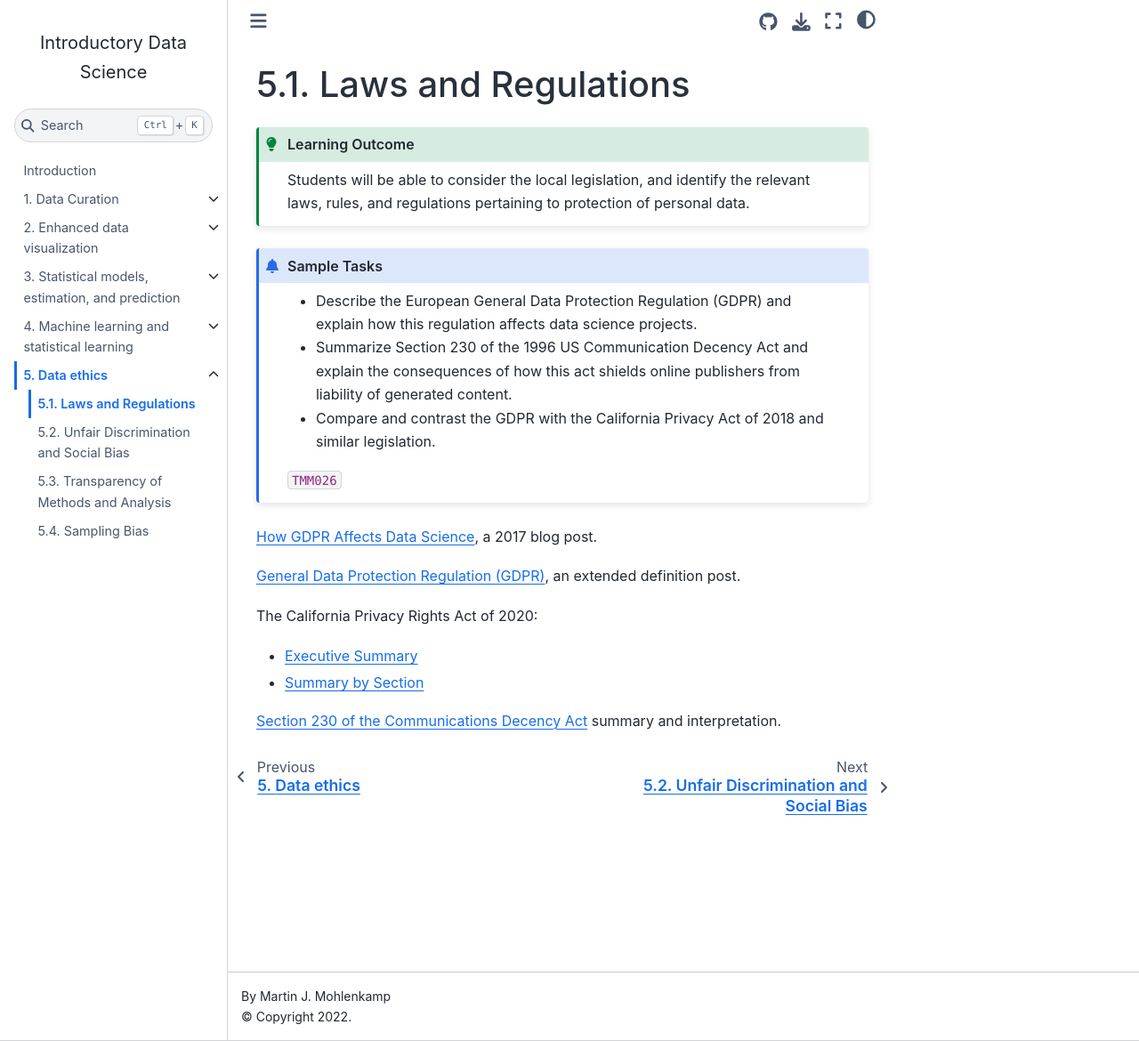
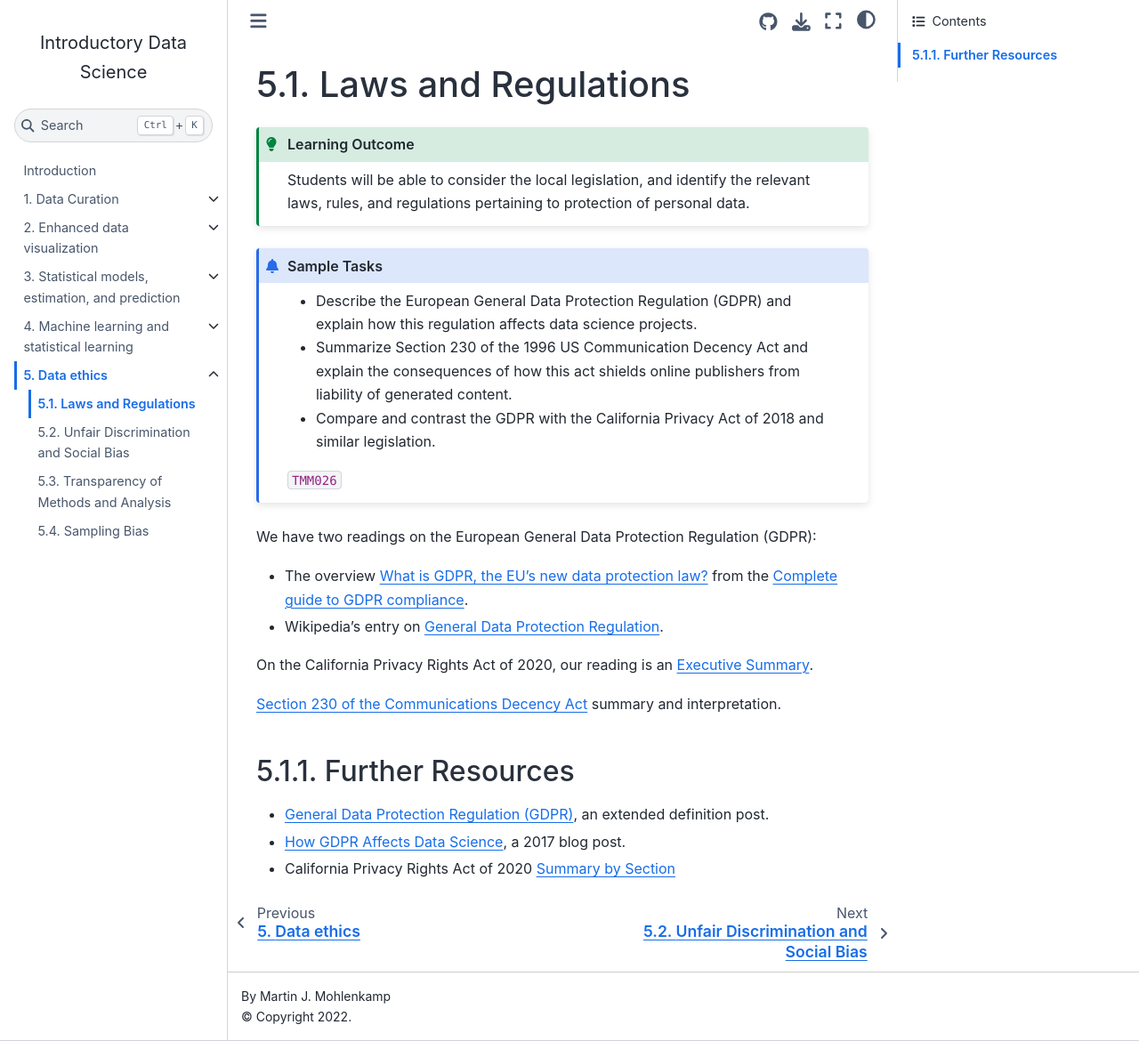
Before and after one commit to data-ohio/introductory-data-science, a Jupyter Book: the page built from 5/1/5_1_laws.md, in a window 1280 px wide and 1170 px high. Shown: the whole window at 89% size. Built offline with Jupyter Book 1.0.4 settings and Sphinx 7.4.7 and the Sphinx Book theme 1.1.4, drawn with Linux system fonts in a browser that asks for light colours; pages that are not in the unit, such as notebooks, are missing from menus; cross-references to code outside the pages are shown as plain code.

Commit message:
some legal links

````diff
--- a/5/1/5_1_laws.md
+++ b/5/1/5_1_laws.md
@@ -12,13 +12,16 @@ Students will be able to consider the local legislation, and identify the releva
 
 {cite}`TMM026`
 ```
+We have two readings on the European General Data Protection Regulation (GDPR):
+* The overview [What is GDPR, the EU’s new data protection law?](https://gdpr.eu/what-is-gdpr/) from the [Complete guide to GDPR compliance](https://gdpr.eu/).
+* Wikipedia's entry on [General Data Protection Regulation](https://en.wikipedia.org/wiki/General_Data_Protection_Regulation).
 
-[How GDPR Affects Data Science](https://www.kdnuggets.com/2017/07/gdpr-affects-data-science.html), a 2017 blog post.
-
-[General Data Protection Regulation (GDPR)](https://www.techtarget.com/whatis/definition/General-Data-Protection-Regulation-GDPR), an extended definition post.
-
-The California Privacy Rights Act of 2020:
-  * [Executive Summary](https://www.caprivacy.org/cpra-exec-summary/)
-  * [Summary by Section](https://www.caprivacy.org/cpra-summary-by-section/)
+On the California Privacy Rights Act of 2020, our reading is an [Executive Summary](https://www.caprivacy.org/cpra-exec-summary/).
 
 [Section 230 of the Communications Decency Act](https://www.eff.org/issues/cda230) summary and interpretation.
+
+## Further Resources
+
+* [General Data Protection Regulation (GDPR)](https://www.techtarget.com/whatis/definition/General-Data-Protection-Regulation-GDPR), an extended definition post.
+* [How GDPR Affects Data Science](https://www.kdnuggets.com/2017/07/gdpr-affects-data-science.html), a 2017 blog post.
+* California Privacy Rights Act of 2020 [Summary by Section](https://www.caprivacy.org/cpra-summary-by-section/)
````
